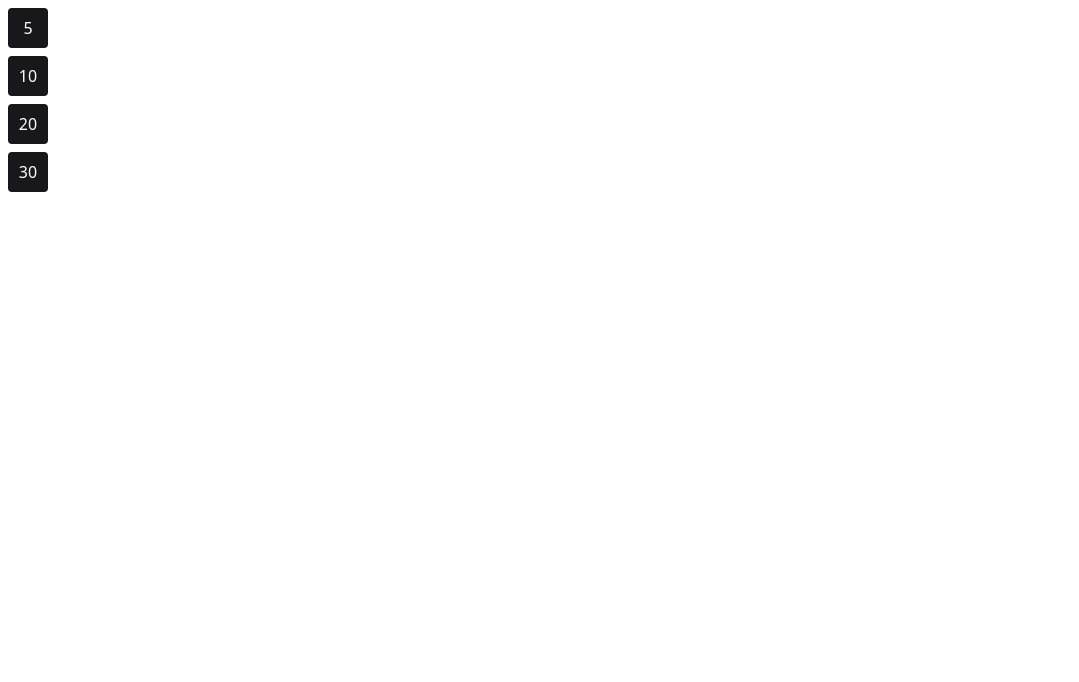
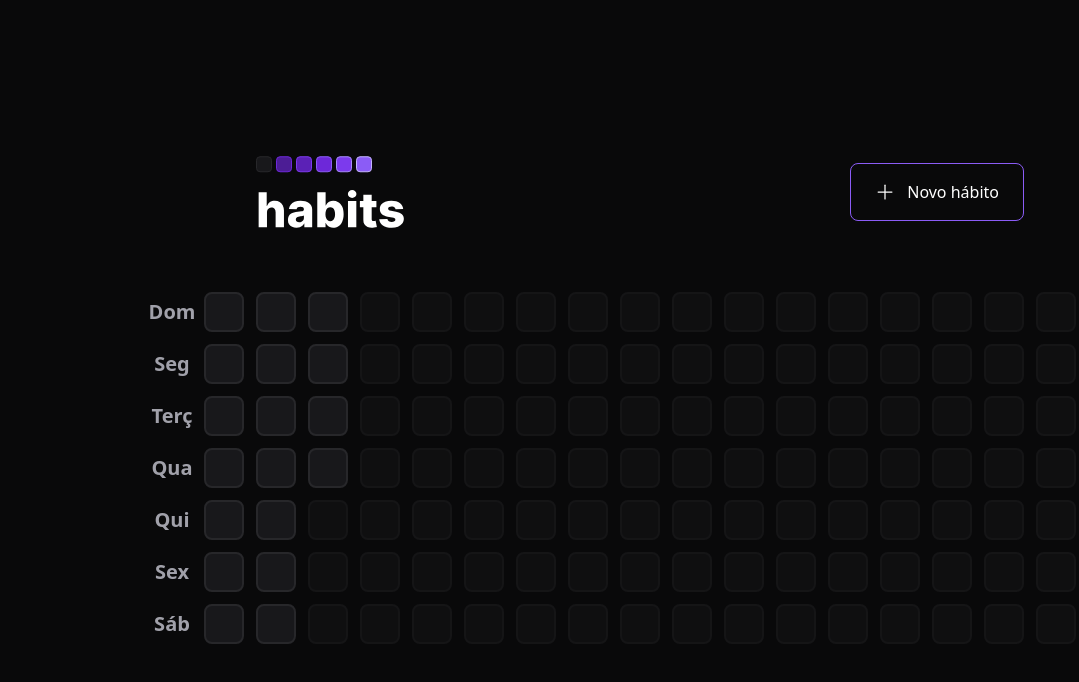
Before and after one commit to Samuelloliiveira/Daily-Habits, a React (Vite) app in the folder web/: page / in a window 1280 px wide. Shown: the top 682 px of the page, without its empty margins (0-1079 px from the left). Built offline with nearby package versions, Linux system fonts and the light colour scheme.

Commit message:
criando toda a estrutura web do projeto

```diff
--- a/web/index.html
+++ b/web/index.html
@@ -6,7 +6,7 @@
     <meta name="viewport" content="width=device-width, initial-scale=1.0" />
     <title>NLW Setup</title>
   </head>
-  <body>
+  <body class="bg-background text-white">
     <div id="root"></div>
     <script type="module" src="/src/main.tsx"></script>
   </body>
--- a/web/package.json
+++ b/web/package.json
@@ -9,6 +9,8 @@
     "preview": "vite preview"
   },
   "dependencies": {
+    "dayjs": "^1.11.7",
+    "phosphor-react": "^1.4.1",
     "react": "^18.2.0",
     "react-dom": "^18.2.0"
   },
--- a/web/src/App.tsx
+++ b/web/src/App.tsx
@@ -1,14 +1,15 @@
-import { Habit } from "./components/Habit";
+import { Header } from "./components/Header";
+import { SummaryTable } from "./components/SummaryTable";
 
 import './styles/global.css'
 
 export function App() {
   return (
-    <div>
-      <Habit completed={5} />
-      <Habit completed={10} />
-      <Habit completed={20} />
-      <Habit completed={30} />
+    <div className="w-screen h-screen flex justify-center items-center">
+      <div className="w-full max-w-5xl px-6 flex flex-col gap-16">
+        <Header />
+        <SummaryTable />
+      </div>
     </div>
   )
 }
--- a/web/src/components/Habit.tsx
+++ /dev/null
@@ -1,11 +0,0 @@
-interface HabitProps {
-    completed: number
-}
-
-export function Habit(props: HabitProps) {
-    return (
-        <div className="bg-zinc-900 w-10 h-10 text-white rounded m-2 flex items-center justify-center">
-            {props.completed}
-        </div>
-    )
-}
--- /dev/null
+++ b/web/src/components/HabitDay.tsx
@@ -0,0 +1,9 @@
+// interface HabitDayProps {
+//     completed: number
+// }
+
+export function HabitDay() {
+    return (
+        <div className="w-10 h-10 bg-zinc-900 border-2 border-zinc-800 rounded-lg cursor-pointer"></div>
+    )
+}
--- /dev/null
+++ b/web/src/components/Header.tsx
@@ -0,0 +1,18 @@
+import { Plus } from 'phosphor-react'
+import logoImage from '../assets/logo.svg'
+
+export function Header() {
+  return (
+    <div className="w-full max-w-3xl mx-auto flex items-center justify-between">
+      <img src={logoImage} alt="Habits" />
+
+      <button
+        type="button"
+        className="border border-violet-500 rounded-lg px-6 py-4 flex items-center gap-3 hover:border-4 hover:border-double hover:border-violet-400 hover:bg-violet-500 hover:text-background"
+      >
+        <Plus size={20} />
+        Novo hábito
+      </button>
+    </div>
+  )
+}
--- /dev/null
+++ b/web/src/components/SummaryTable.tsx
@@ -0,0 +1,43 @@
+import { generateDatesFromYearBeginning } from "../utils/generate-dates-from-year-beginning"
+import { HabitDay } from "./HabitDay"
+
+const weekDays = ['Dom', 'Seg', 'Terç', 'Qua', 'Qui', 'Sex', 'Sáb']
+
+const summaryDates = generateDatesFromYearBeginning()
+
+const minimumSummaryDatesSize = 18 * 7
+const amountOfDaysToFill = minimumSummaryDatesSize - summaryDates.length
+
+export function SummaryTable() {
+  return (
+    <div className="w-full flex gap-3">
+      <div className="grid grid-rows-7 grid-flow-row gap-3">
+        {weekDays.map((weekDay, i) => {
+          return (
+            <div
+              key={`${weekDay}-${i}`}
+              className="text-zinc-400 text-xl h-10 w-10 font-bold flex items-center justify-center"
+            >
+              {weekDay}
+            </div>
+          )
+        })}
+      </div>
+
+      <div className="grid grid-rows-7 grid-flow-col gap-3">
+        {summaryDates.map((date) => {
+          return <HabitDay key={date.toString()} />
+        })}
+
+        {amountOfDaysToFill > 0 && Array.from({ length: amountOfDaysToFill }).map((_, i) => {
+          return (
+            <div
+              key={i}
+              className="w-10 h-10 bg-zinc-900 border-2 border-zinc-800 rounded-lg opacity-40 cursor-not-allowed"
+            ></div>
+          )
+        })}
+      </div>
+    </div>
+  )
+}
--- /dev/null
+++ b/web/src/utils/generate-dates-from-year-beginning.ts
@@ -0,0 +1,16 @@
+import dayjs from "dayjs";
+
+export function generateDatesFromYearBeginning() {
+  const firstDayOfTheYear = dayjs().startOf('year')
+  const today = new Date()
+
+  const dates = []
+  let compareDate = firstDayOfTheYear
+
+  while (compareDate.isBefore(today)) {
+    dates.push(compareDate.toDate())
+    compareDate = compareDate.add(1, 'day')
+  }
+
+  return dates
+}
--- a/web/tailwind.config.cjs
+++ b/web/tailwind.config.cjs
@@ -5,7 +5,14 @@ module.exports = {
     './index.html'
   ],
   theme: {
-    extend: {},
+    extend: {
+      colors: {
+        background: '#09090A'
+      },
+      gridTemplateRows: {
+        7: 'repeat(7, minmax(0, 1fr))'
+      }
+    },
   },
   plugins: [],
 }
```
Also changed, not shown: web/src/assets/logo.svg (added), 1 other file (tests, documents, lock files or other folders).
